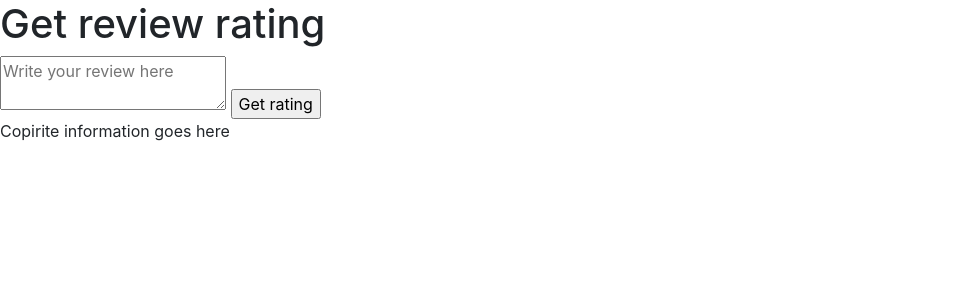
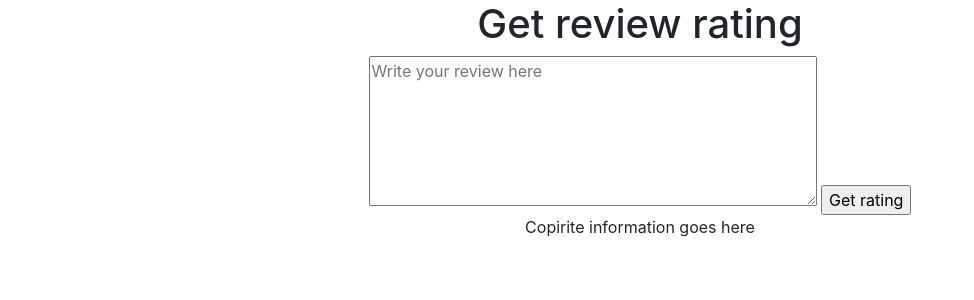
Before and after one commit to ReAlex1902/IMDb_reviews_classification, a Django app: page / in a window 1280 px wide. Shown: the top 300 px of the page, without its empty margins (0-974 px from the left). Run offline with Django 3.2, Linux system fonts and the light colour scheme; parts of the project's set-up code (start-up, migrations or seed data) failed here and were passed over; some libraries are stand-ins or nearby versions.

Commit message:
Update index.html

```diff
--- a/IMDb/main/templates/index.html
+++ b/IMDb/main/templates/index.html
@@ -37,10 +37,20 @@
         #result-table {
             display: none;
         }
+        textarea {
+            width: 50%;
+            height: 150px;
+            resize: none;
+        }
+        #wrapper {
+            width: 70%;
+            margin: 0 auto;
+            text-align: center;
+        }
     </style>
 </head>
 
-<body>
+<body id='wrapper'>
     <link rel="stylesheet" href="https://stackpath.bootstrapcdn.com/bootstrap/4.5.0/css/bootstrap.min.css" integrity="sha384-9aIt2nRpC12Uk9gS9baDl411NQApFmC26EwAOH8WgZl5MYYxFfc+NcPb1dKGj7Sk" crossorigin="anonymous">
     <script src="https://stackpath.bootstrapcdn.com/bootstrap/4.5.0/js/bootstrap.min.js" integrity="sha384-OgVRvuATP1z7JjHLkuOU7Xw704+h835Lr+6QL9UvYjZE3Ipu6Tp75j7Bh/kR0JKI" crossorigin="anonymous"></script>
     <header>
```
